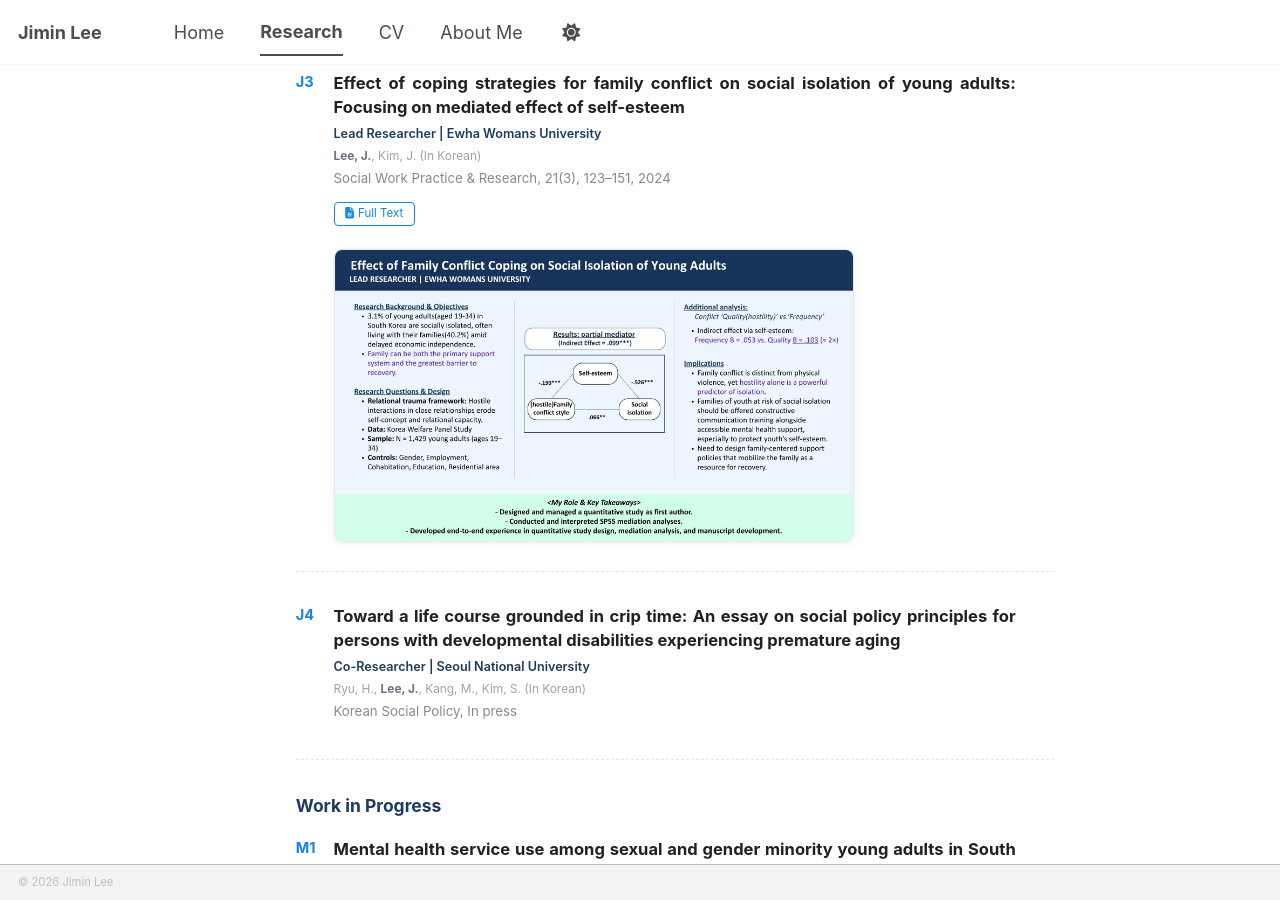
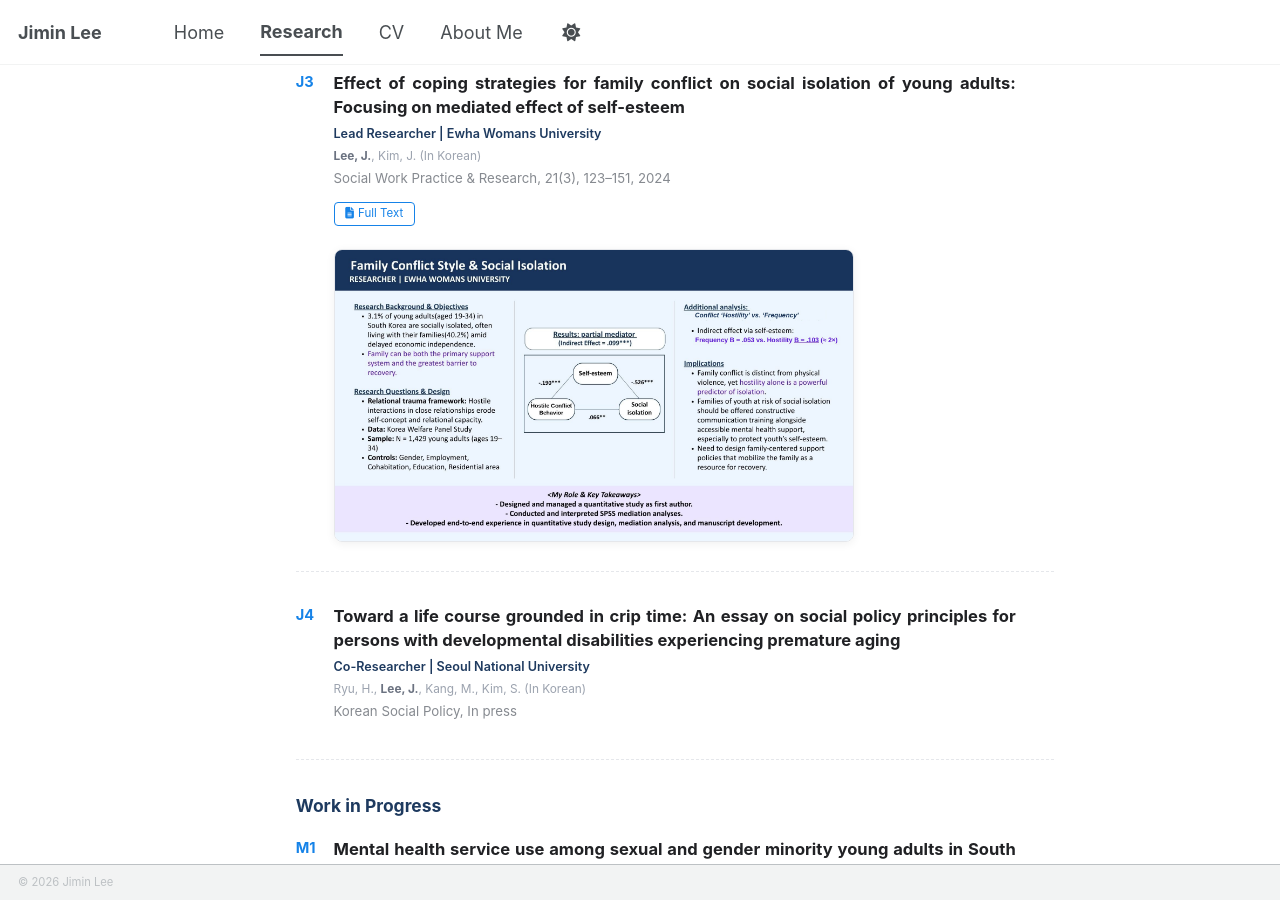
Before and after one commit to jiminlee-research/jiminlee-research.github.io, a Jekyll site: the page built from _pages/publications.html, in a window 1280 px wide and 900 px high, scrolled down 1856 px. Built offline with Jekyll 4.4.1, drawn with Linux system fonts in a browser that asks for light colours; a style sheet for code colours, icons or effects is not loaded.

Commit message:
Replace family conflict and social isolation study image
Co-Authored-By: Claude Opus 5.5 <noreply@anthropic.com>
Claude-Session: https://claude.ai/code/session_01PcjxNh4uDfJYhgiEt9WPHV

```diff
--- a/_data/publications.yml
+++ b/_data/publications.yml
@@ -32,7 +32,7 @@
 - type: journal
   title: "Effect of coping strategies for family conflict on social isolation of young adults: Focusing on mediated effect of self-esteem"
   role: "Lead Researcher | Ewha Womans University"
-  image: /images/pubs/family-conflict-isolation.jpg
+  image: /images/pubs/family-conflict-isolation-v2.jpg
   authors: ["Lee, J.", "Kim, J."]
   venue: "Social Work Practice & Research, 21(3), 123–151"
   short: "SWPR"
```
Also changed, not shown: images/pubs/family-conflict-isolation-v2.jpg (added), images/pubs/family-conflict-isolation.jpg (deleted).
